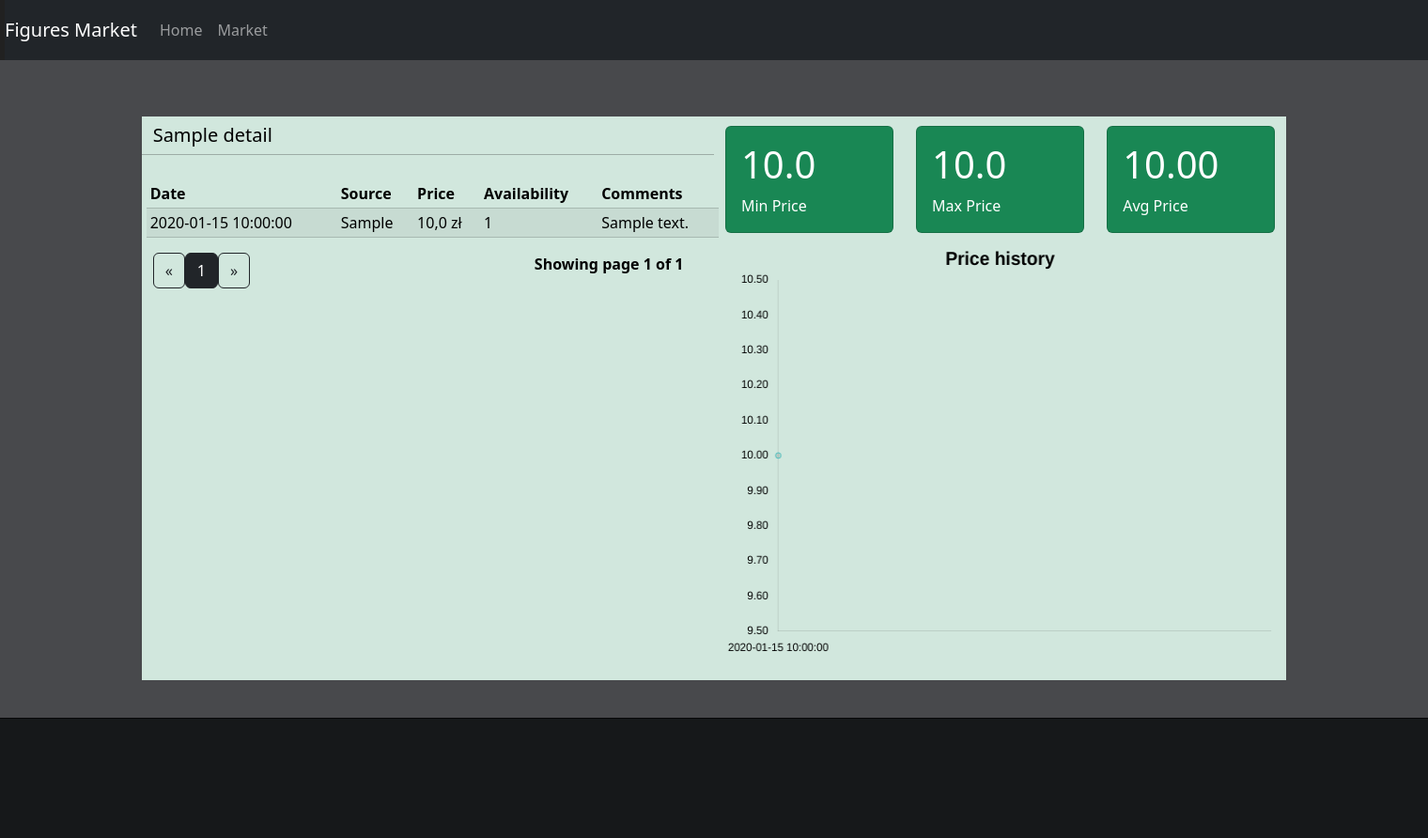
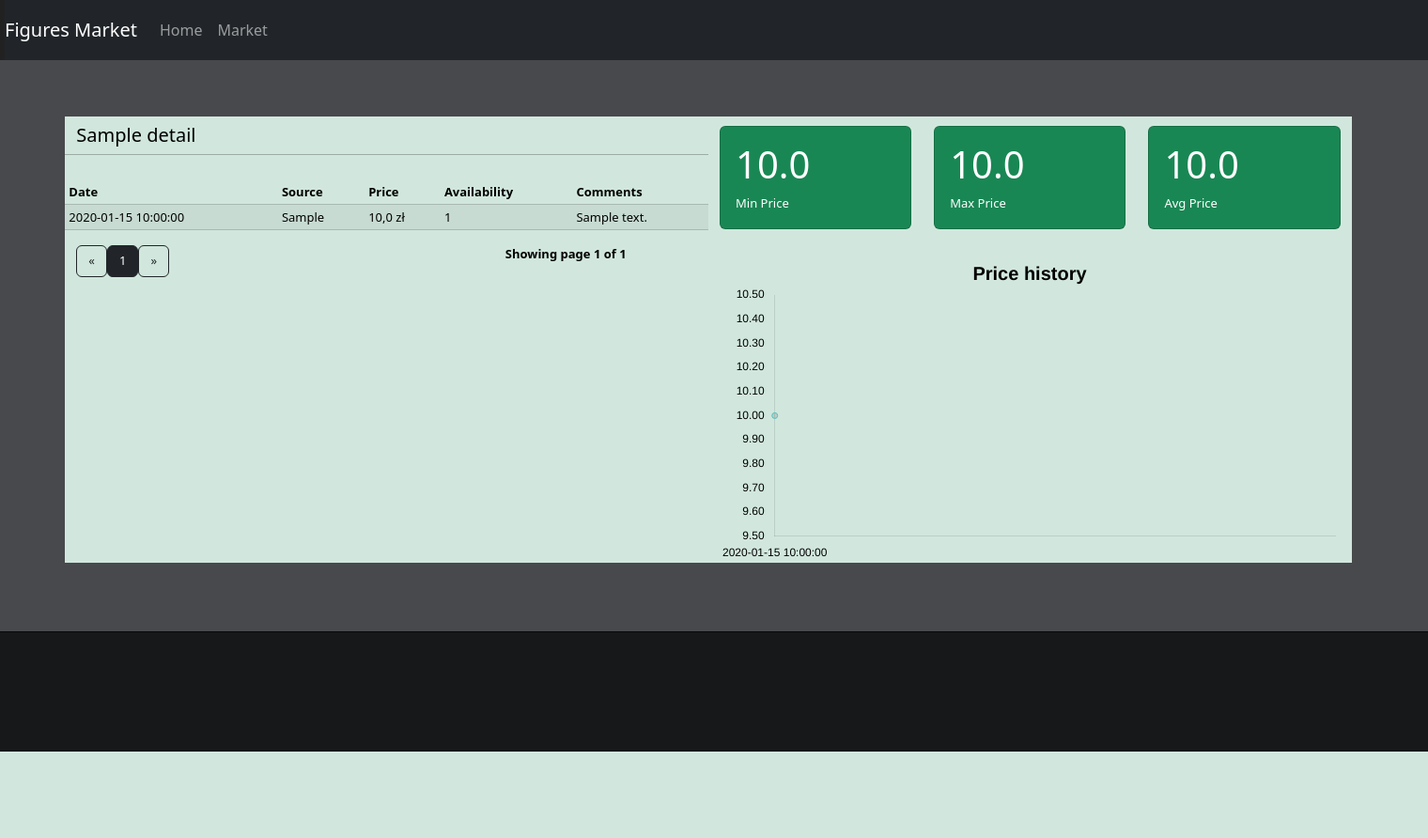
Before and after one commit to MTbliz/CheckFiguresPrices, a Flask app: page /market/figures/1 in a window 1520 px wide. Shown: the whole page at 94% size. After the commit the page ends 800 px from the top, so only its background shows below. Run offline with Flask 3, Linux system fonts and the light colour scheme; tables that the repository leaves empty hold one stand-in row (values such as "Sample post"); some libraries are stand-ins or nearby versions.

Commit message:
Correct flask application.

```diff
--- a/src/mnt/flask/price_check/static/css/base.css
+++ b/src/mnt/flask/price_check/static/css/base.css
@@ -1,13 +1,14 @@
 body {
     background-color: #212121;
     color: white;
-    min-width: 1500px;
 }
 
 .content {
+    font-size: small;
     background-color: #48494c;
     display: flex;
     min-height: 76vh;
+        min-width: 400px;
 }
 
 .footer {
--- a/src/mnt/flask/price_check/static/css/market_content.css
+++ b/src/mnt/flask/price_check/static/css/market_content.css
@@ -15,7 +15,7 @@
 }
 
 .pagination {
-    margin-bottom: 20px;
+    margin-bottom: 10px;
 }
 
 .scroll-table {
--- a/src/mnt/flask/price_check/templates/base.html
+++ b/src/mnt/flask/price_check/templates/base.html
@@ -20,7 +20,7 @@
         <!-- Navbar here -->
         <nav class="navbar navbar-expand-md navbar-dark bg-dark" style="height: 8vh;">
             <a class="navbar-brand" href="#">Figures Market</a>
-            <button class="navbar-toggler" type="button" data-toggle="collapse" data-target="#navbarNav">
+            <button class="navbar-toggler" type="button" data-bs-toggle="collapse" data-bs-target="#navbarNav" aria-controls="navbarNav" aria-expanded="false" aria-label="Toggle navigation">
                 <span class="navbar-toggler-icon"></span>
             </button>
             <div class="collapse navbar-collapse" id="navbarNav">
@@ -60,8 +60,6 @@
 
     <!-- Option 1: jQuery and Bootstrap Bundle (includes Popper) -->
     <script src="https://cdn.jsdelivr.net/npm/bootstrap@5.3.0-alpha3/dist/js/bootstrap.bundle.min.js" integrity="sha384-ENjdO4Dr2bkBIFxQpeoTz1HIcje39Wm4jDKdf19U8gI4ddQ3GYNS7NTKfAdVQSZe" crossorigin="anonymous"></script>
-    <script src="https://cdn.jsdelivr.net/npm/@popperjs/core@2.11.7/dist/umd/popper.min.js" integrity="sha384-zYPOMqeu1DAVkHiLqWBUTcbYfZ8osu1Nd6Z89ify25QV9guujx43ITvfi12/QExE" crossorigin="anonymous"></script>
-    <script src="https://cdn.jsdelivr.net/npm/bootstrap@5.3.0-alpha3/dist/js/bootstrap.min.js" integrity="sha384-Y4oOpwW3duJdCWv5ly8SCFYWqFDsfob/3GkgExXKV4idmbt98QcxXYs9UoXAB7BZ" crossorigin="anonymous"></script>
-  </body>
+</body>
 
 </html>
--- a/src/mnt/flask/price_check/templates/figures/figures_details.html
+++ b/src/mnt/flask/price_check/templates/figures/figures_details.html
@@ -3,15 +3,14 @@
 {% extends 'market.html' %}
 {% block center_content %}
 <script src="https://cdn.jsdelivr.net/npm/chart.js"></script>
-<div class="container">
-    <div class="row" style="background-color: rgb(209, 231, 221);border-top: grey; margin-top: 60px; margin-bottom: 40px; height: 600px;">
+    <div class="row" style="background-color: rgb(209, 231, 221);border-top: grey; margin-top: 60px; margin-bottom: 40px;">
         <div class="col-md-6" style="margin: 0; padding: 0">
             <div class="row" style="margin-top: 8px; color: black; font-weight: bold">
                 <h5>{{ figure }}</h5>
                 <hr/>
             </div>
             <div class="row">
-                <table class="table table-success table-striped table-sm" style="margin-top: 10px; margin-left: 5px;">
+                <table class="table table-success table-striped table-sm" style="margin-top: 10px;  font-size: small;">
                     <thead>
                         <tr>
                             <th scope="col">Date</th>
@@ -39,18 +38,18 @@
                     <!--Pagination Links-->
                     <div class="pagination" >
                         <a href="{{ url_for('figures.figures_details_page',id=figure.id, page=figures_details_pagin.prev_num) }}" class="btn btn-outline-dark" {% if figures_details_pagin.page == 1 %}disabled{% endif %}>
-                            &laquo;
+                            <div style="font-size:small">&laquo;</div>
                         </a>
                         <!--Loop through the number of pages to display a link for each-->
                         {% for page_num in figures_details_pagin.iter_pages(left_edge=1, right_edge=1, left_current=1, right_current=2) %}
                         {% if page_num %}
                         <!-- Check for active page and set the link to "Active"-->
                         {% if figures_details_pagin.page == page_num %}
-                        <a href="{{ url_for('figures.figures_details_page',id=figure.id, page=page_num) }}" class="btn btn-dark">
+                        <a href="{{ url_for('figures.figures_details_page',id=figure.id, page=page_num) }}" class="btn btn-dark" style="font-size:small">
                             {{ page_num }}
                         </a>
                         {% else %}
-                        <a href="{{ url_for('figures.figures_details_page',id=figure.id, page=page_num) }}" class="btn btn-outline-dark">
+                        <a href="{{ url_for('figures.figures_details_page',id=figure.id, page=page_num) }}" class="btn btn-outline-dark" style="font-size:small">
                             {{ page_num }}
                         </a>
                         {% endif %}
@@ -59,7 +58,7 @@
                         {% endif %}
                         {% endfor %}
                         <a href="{{ url_for('figures.figures_details_page',id=figure.id, page=figures_details_pagin.next_num )}}" class="btn btn-outline-dark" {% if figures_details_pagin.page == figures_details_pagin.pages %}disabled{% endif %} >
-                            &raquo;
+                            <div style="font-size:small">&raquo;</div>
                         </a>
                     </div>
                 </div>
@@ -72,7 +71,7 @@
             </div>
         </div>
         <div class="col-md-6" style="margin: 0; padding: 0;">
-            <div class="row" style="height: 130px;">
+            <div class="row" >
                     <div class="col-md-4" style=" margin-top: 10px;">
                         <div class="card text-white bg-success mb-3">
                             <div class="card-body">
@@ -89,21 +88,24 @@
                             </div>
                         </div>
                     </div>
-                    <div class="col-md-4" style=" margin-top: 10px;">
+                    <div class="col-md-4" style=" margin-top: 10px;" >
                         <div class="card text-white bg-success mb-3">
                             <div class="card-body">
-                                <h1 class="card-title">{{ '%0.2f' | format(avg_price) }}</h1>
+                                <h1 class="card-title" >{{ '%0.1f' | format(avg_price) }}</h1>
                                 <p class="card-text">Avg Price</p>
                             </div>
                         </div>
                     </div>
             </div>
-            <div class="row" style="height: 470px;">
+
+            <div class="row" >
+                <div class="col-md-12" style=" margin-top: 10px;" >
                 <canvas id="myChart" style="height: 95%;" ></canvas>
             </div>
         </div>
     </div>
-</div>
+    </div>
+
 
 <script>
   const ctx = document.getElementById('myChart');
@@ -164,8 +166,6 @@
             }
         }
     };
-
 new Chart(ctx, config)
   </script>
-
 {% endblock %}
--- a/src/mnt/flask/price_check/templates/market.html
+++ b/src/mnt/flask/price_check/templates/market.html
@@ -3,18 +3,18 @@
 
 <div class="container-fluid px-0">
     <div class="row space">
-        <div class="col-md-1 left-side">
+        <div class="col left-side">
             <ul class="nav flex-column">
                 <li class="nav-item">
 
                 </li>
             </ul>
         </div>
-        <div class="col-md-10 center-side">
+        <div class="col-md-11 center-side">
             {% block center_content %}
             {% endblock %}
         </div>
-        <div class="col-md-1 right-side">
+        <div class="col right-side">
 
         </div>
     </div>
```
Also changed, not shown: src/mnt/flask/price_check/templates/figures/figures.html (+14 -6 lines), src/mnt/flask/price_check/static/css/footer.css (line endings or trailing spaces).
